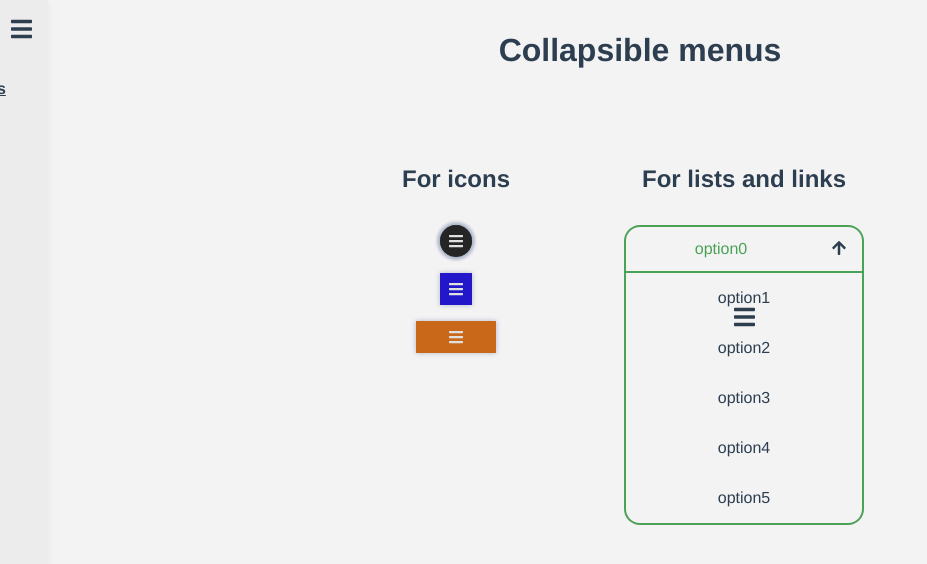
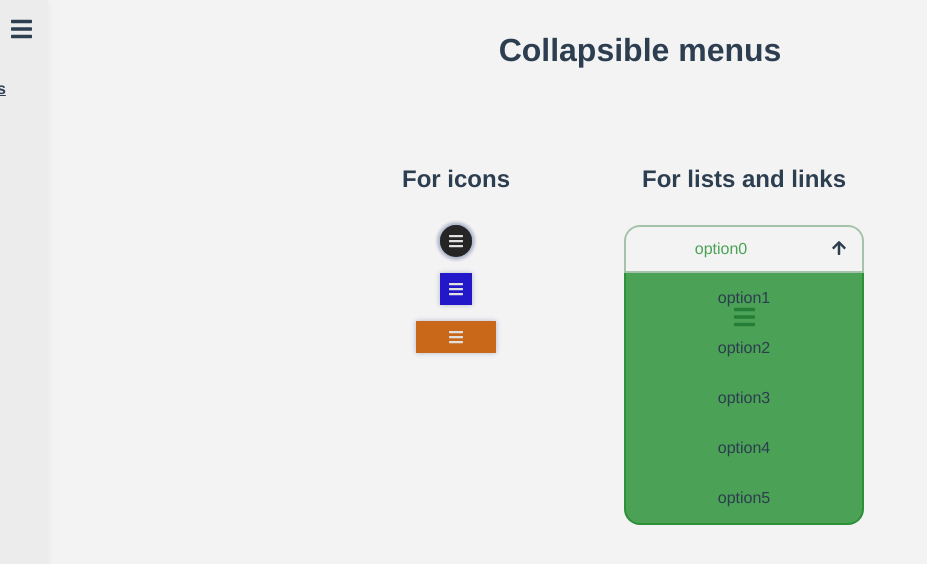
Before and after one commit to HijenHEK/ui-components-vuejs, a Vue app: page /Menus in a window 1280 px wide. Both pictures are taken after a click on the element 839 px from the left and 249 px from the top of the page. Shown: the top 564 px of the page, without its empty margins (0-927 px from the left). Built offline with nearby package versions, Linux system fonts and the light colour scheme.

Commit message:
bg fix | above

```diff
--- a/src/components/SelectList.vue
+++ b/src/components/SelectList.vue
@@ -9,7 +9,7 @@
                 </div>
 
             </div>
-            <div class="list" :class="{'active' : listOpen}">
+            <div class="list" :class="{'active above' : listOpen}">
                 <div class="item"
                 v-for="(el,index) in unselectedItems"
                 :key="index" v-text="el"
@@ -60,7 +60,7 @@ export default {
     width: 15rem;
     justify-content: space-between;
     align-items: center;
-    border: 2px solid rgba(35, 142, 49, 0.808);
+    border: 2px solid rgba(146, 184, 151, 0.808);
     border-radius: 1rem;
     height: 3rem;
 
@@ -110,6 +110,7 @@ export default {
     visibility: visible;
     opacity: 1;
     border: 2px solid rgba(35, 142, 49, 0.808);
+    background-color: rgba(35, 142, 49, 0.808);
 
     border-bottom-left-radius: 1rem;
     border-bottom-right-radius: 1rem;
@@ -121,4 +122,8 @@ export default {
 
 
 }
+.above {
+        z-index: 999;
+    }
+
 </style>
```
